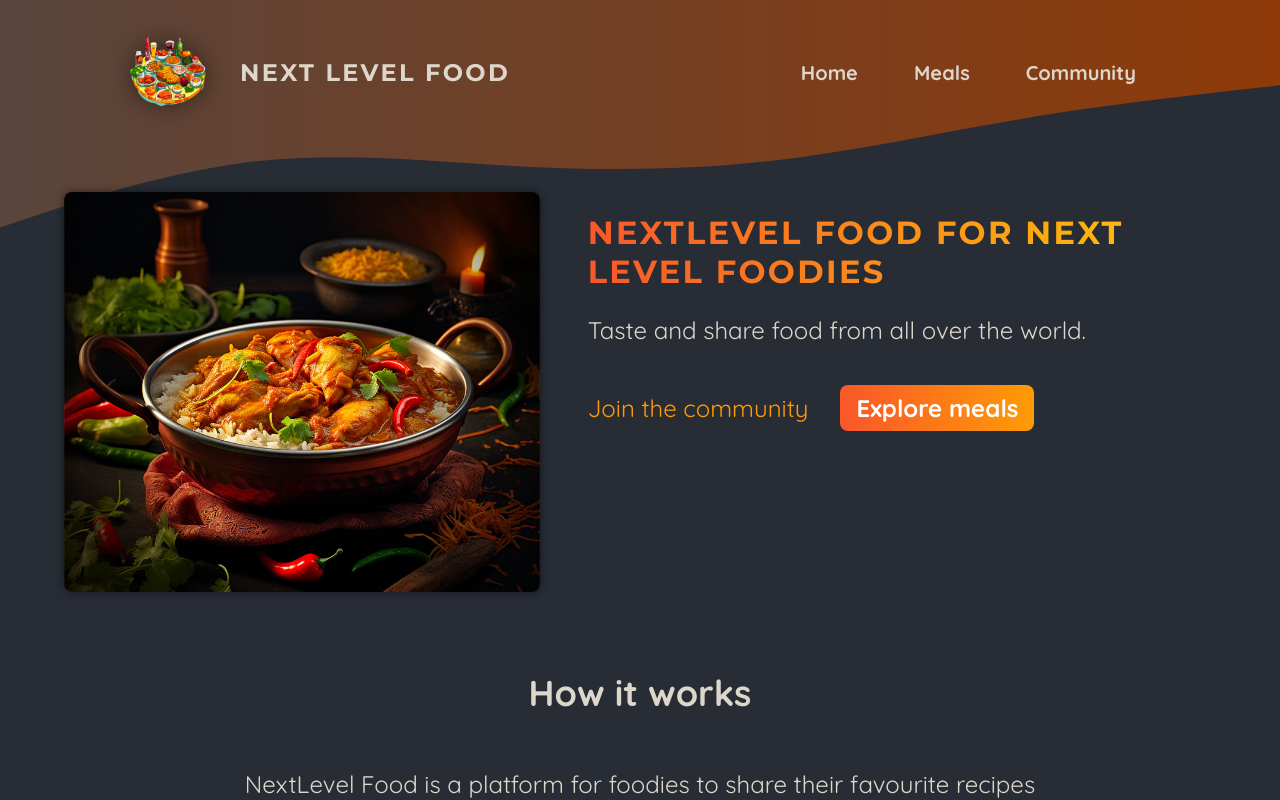
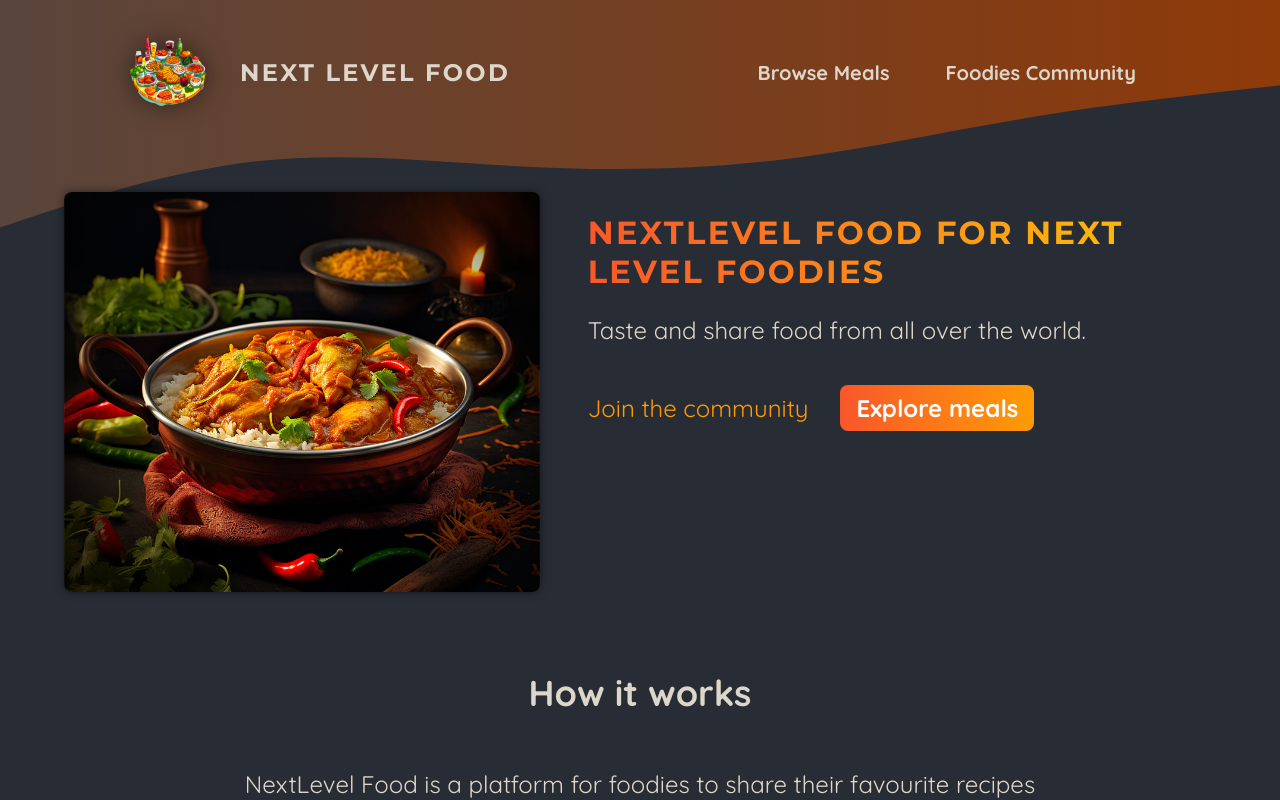
Before and after one commit to LeonLonsdale/next-level-food, a Next.js app: page / in a window 1280 px wide. Shown: the top 800 px of the page. Built offline with nearby package versions, Linux system fonts and the light colour scheme.

Commit message:
Navbar - update navbar to display active path indication

```diff
--- a/components/main-header/main-header.module.css
+++ b/components/main-header/main-header.module.css
@@ -21,30 +21,6 @@
   font-size: 1.25rem;
 }
 
-.nav a {
-  text-decoration: none;
-  color: #ddd6cb;
-  font-weight: bold;
-  padding: 0.5rem 1rem;
-  border-radius: 0.5rem;
-}
-
-.nav a:hover,
-.nav a:active {
-  background: linear-gradient(90deg, #ff8a05, #f9b331);
-  background-clip: text;
-  -webkit-background-clip: text;
-  -webkit-text-fill-color: transparent;
-  text-shadow: 0 0 18px rgba(248, 190, 42, 0.8);
-}
-
-.active {
-  background: linear-gradient(90deg, #ff8a05, #f9b331);
-  background-clip: text;
-  -webkit-background-clip: text;
-  -webkit-text-fill-color: transparent;
-}
-
 .logo {
   display: flex;
   align-items: center;
--- a/components/main-header/main-header.tsx
+++ b/components/main-header/main-header.tsx
@@ -1,16 +1,19 @@
 import Link from "next/link";
+import Image from "next/image";
+
+import MainHeaderBackground from "./main-header-background";
+
 import logoImg from "@/assets/logo.png";
-import Image from "next/image";
 import classes from "./main-header.module.css";
-import MainHeaderBackground from "./main-header-background";
 import { paths } from "@/lib/paths";
+import NavLink from "./nav-link";
 
 export default function MainHeader() {
   const { navigation } = paths;
 
   const navLinks = Object.values(navigation).map((link) => (
     <li key={link.label}>
-      <Link href={link.path}>{link.label}</Link>
+      <NavLink path={link.path}>{link.label}</NavLink>
     </li>
   ));
 
@@ -18,7 +21,7 @@ export default function MainHeader() {
     <>
       <MainHeaderBackground />
       <header className={classes.header}>
-        <Link className={classes.logo} href="/">
+        <Link className={classes.logo} href={paths.home.path}>
           <Image src={logoImg} alt="A plate with food on it" priority />
           Next level food
         </Link>
--- /dev/null
+++ b/components/main-header/nav-link.module.css
@@ -0,0 +1,33 @@
+.active {
+  background: linear-gradient(90deg, #ff8a05, #f9b331);
+  background-clip: text;
+  -webkit-background-clip: text;
+  -webkit-text-fill-color: transparent;
+}
+
+.nav ul {
+  list-style: none;
+  margin: 0;
+  padding: 0;
+  display: flex;
+  gap: 1.5rem;
+  /* font-family: 'Montserrat', sans-serif; */
+  font-size: 1.25rem;
+}
+
+.link {
+  text-decoration: none;
+  color: #ddd6cb;
+  font-weight: bold;
+  padding: 0.5rem 1rem;
+  border-radius: 0.5rem;
+}
+
+.link:hover,
+.link:active {
+  background: linear-gradient(90deg, #ff8a05, #f9b331);
+  background-clip: text;
+  -webkit-background-clip: text;
+  -webkit-text-fill-color: transparent;
+  text-shadow: 0 0 18px rgba(248, 190, 42, 0.8);
+}
--- /dev/null
+++ b/components/main-header/nav-link.tsx
@@ -0,0 +1,24 @@
+"use client";
+
+import Link from "next/link";
+import { usePathname } from "next/navigation";
+import classes from "./nav-link.module.css";
+
+interface NavLinkProps {
+  children: React.ReactNode;
+  path: string;
+}
+
+export default function NavLink({ children, path }: NavLinkProps) {
+  const isActivePath = path === usePathname();
+  return (
+    <Link
+      href={path}
+      className={
+        isActivePath ? `${classes.link} ${classes.active}` : classes.link
+      }
+    >
+      {children}
+    </Link>
+  );
+}
--- a/lib/paths.ts
+++ b/lib/paths.ts
@@ -1,8 +1,8 @@
 export const paths = {
+  home: { label: "Home", path: "/" },
   navigation: {
-    home: { label: "Home", path: "/" },
-    meals: { label: "Meals", path: "/meals" },
-    community: { label: "Community", path: "/community" },
+    meals: { label: "Browse Meals", path: "/meals" },
+    community: { label: "Foodies Community", path: "/community" },
   },
   dynamic: {
     meal: { path: (mealId: string) => `/meals/${mealId}` },
```
